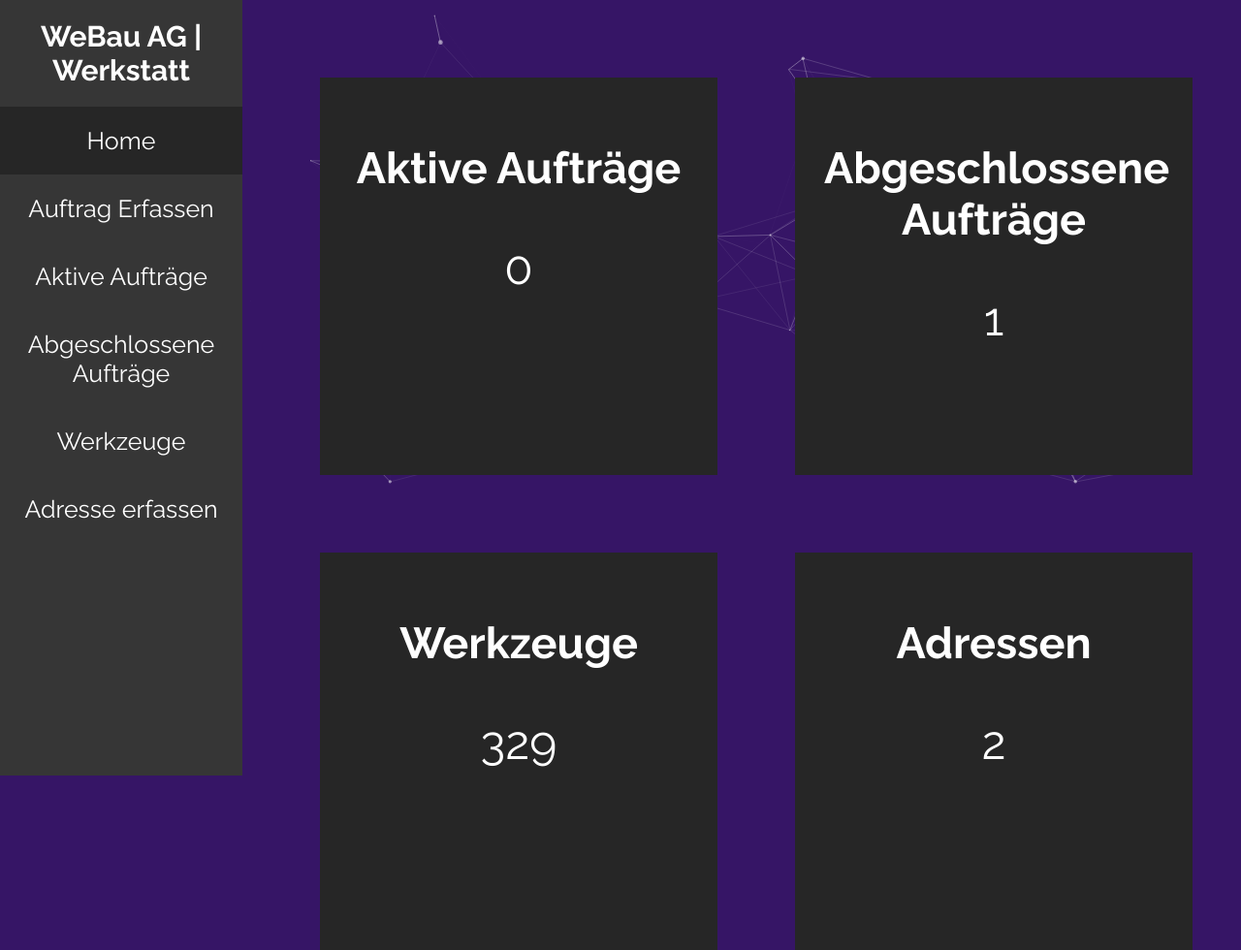
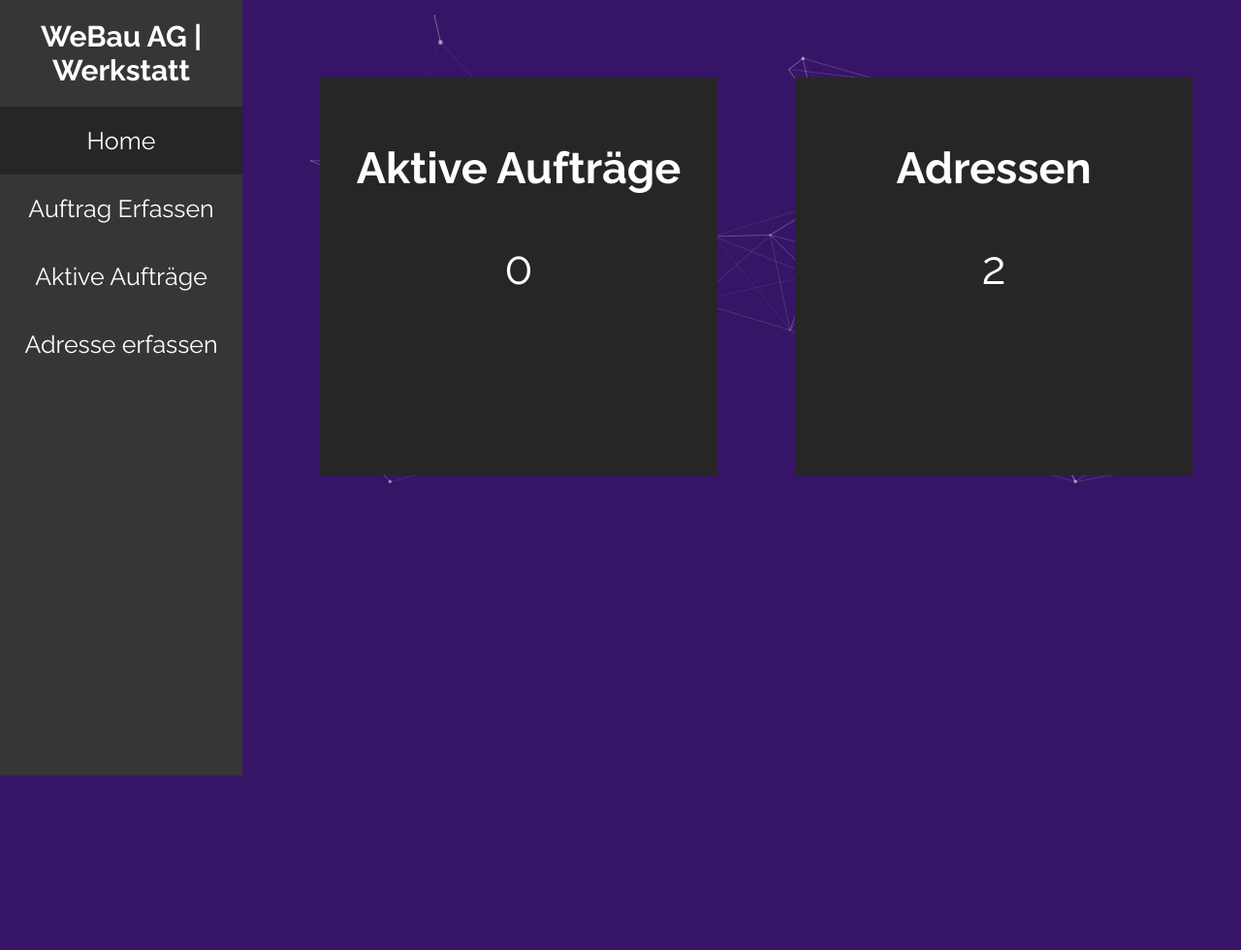
Before and after one commit to Zayden16/uk307-ehym, a PHP site: page /mainmenu in a window 1280 px wide; the page is wider, and only the part inside the window is pictured. Shown: that part at 97% size. After the commit the page ends 800 px from the top of that part, so only its background shows below. Run offline with PHP 8.4, Linux system fonts and the light colour scheme; data comes from the database, SQL or seed files in the repository.

Commit message:
Werkzeuge & Abgeschlossene Aufträge deleted

```diff
--- a/app/Views/CreateAddress.View.php
+++ b/app/Views/CreateAddress.View.php
@@ -16,8 +16,6 @@
         <a href="mainmenu" >Home</a>
         <a href="createorder">Auftrag Erfassen</a>
         <a href="orders">Aktive Aufträge</a>
-        <a href="#">Abgeschlossene Aufträge</a>
-        <a href="#">Werkzeuge</a>
         <a href="addresses" id="nav-active-page">Adresse erfassen</a>
     </div>
 
--- a/app/Views/CreateOrder.View.php
+++ b/app/Views/CreateOrder.View.php
@@ -15,8 +15,6 @@
         <a href="mainmenu">Home</a>
         <a href="createorder" id="nav-active-page">Auftrag Erfassen</a>
         <a href="orders">Aktive Aufträge</a>
-        <a href="#">Abgeschlossene Aufträge</a>
-        <a href="#">Werkzeuge</a>
         <a href="addresses">Adresse erfassen</a>
     </div>
     <main>
--- a/app/Views/EditOrder.View.php
+++ b/app/Views/EditOrder.View.php
@@ -15,8 +15,6 @@
         <a href="mainmenu">Home</a>
         <a href="createorder">Auftrag Erfassen</a>
         <a href="orders" id="nav-active-page">Aufträge</a>
-        <a href="#">Abgeschlossene Aufträge</a>
-        <a href="#">Werkzeuge</a>
         <a href="addresses">Adresse erfassen</a>
     </div>
     <div class="form-wrapper">
--- a/app/Views/MainMenu.View.php
+++ b/app/Views/MainMenu.View.php
@@ -16,8 +16,6 @@
         <a href="" id="nav-active-page">Home</a>
         <a href="createorder">Auftrag Erfassen</a>
         <a href="orders">Aktive Aufträge</a>
-        <a href="#">Abgeschlossene Aufträge</a>
-        <a href="#">Werkzeuge</a>
         <a href="addresses">Adresse erfassen</a>
     </div>
 
@@ -29,24 +27,6 @@
                 </h2>
                 <p class="mm-counter">
                 <?php print$amountOfOrders;?>
-                </p>
-            </div>
-
-            <div>
-                <h2>
-                    Abgeschlossene Aufträge
-                </h2>
-                <p class="mm-counter">
-                <?php
-                print$amountOfOrdersClosed;?>
-                </p>
-            </div>
-            <div>
-                <h2>
-                    Werkzeuge
-                </h2>
-                <p class="mm-counter">
-                    <?php print $amountOfTools;?>
                 </p>
             </div>
 
--- a/app/Views/Orders.View.php
+++ b/app/Views/Orders.View.php
@@ -15,8 +15,6 @@
         <a href="mainmenu">Home</a>
         <a href="createorder">Auftrag Erfassen</a>
         <a href="orders" id="nav-active-page">Aktive Aufträge</a>
-        <a href="#">Abgeschlossene Aufträge</a>
-        <a href="#">Werkzeuge</a>
         <a href="addresses">Adresse erfassen</a>
     </div>
     <div class="form-wrapper">
```
